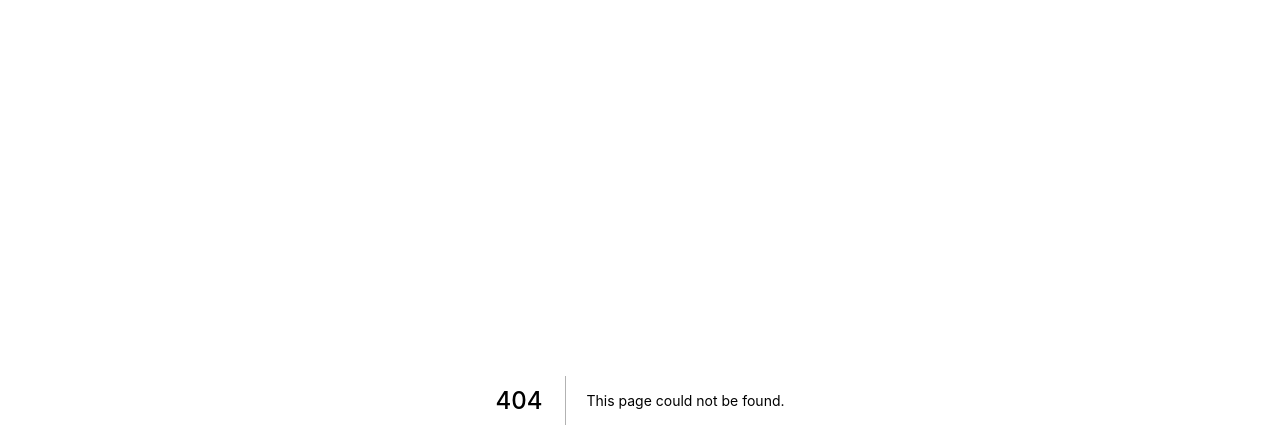
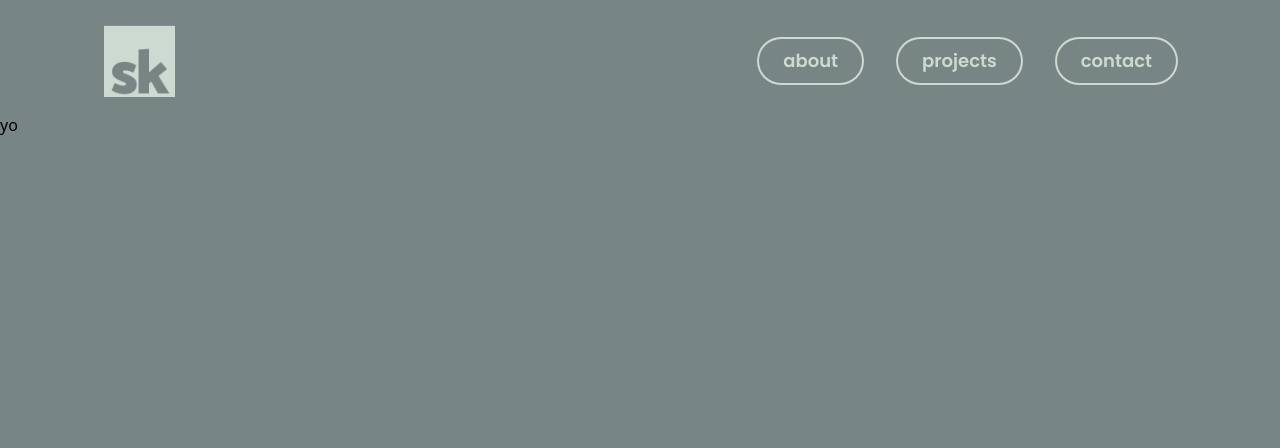
Before and after one commit to starbvuks/portfolio, a Next.js app: page /contact in a window 1280 px wide. Before the commit this address had no page. Shown: the top 448 px of the page. Built offline with nearby package versions, Linux system fonts and the light colour scheme.

Commit message:
pre firebase contact

```diff
--- /dev/null
+++ b/components/Navbar/NavbarContact.jsx
@@ -0,0 +1,39 @@
+import React from "react";
+import Link from "next/link";
+import { useRouter } from "next/router";
+
+const Navbar = () => {
+  const router = useRouter();
+  const btns = [{ name: "about" }, { name: "projects" }, { name: "contact" }];
+
+  const handleClick = (e) => {
+    return router.push(`/${e}`);
+  };
+
+  return (
+    <div class="p-4 px-6 pt-6 md:mx-20 flex items-center justify-between">
+      <Link href="/" passHref={true}>
+        <a>
+          <img
+            src="/sk-logo-contact.png"
+            alt="logo"
+            class="pr-3 w-7/12 md:w-11/12"
+          />
+        </a>
+      </Link>
+      <div class="flex gap-3 sm:gap-4 md:gap-9 font-poppins text-sm sm:text-md md:text-lg text-contactLight">
+        {btns.map((data, index) => (
+          <button
+            key={index}
+            onClick={() => handleClick(`${data.name}`)}
+            class="px-2 sm:px-6 py-2 ring-2 font-semibold ring-contactLight rounded-full"
+          >
+            {data.name}
+          </button>
+        ))}
+      </div>
+    </div>
+  );
+};
+
+export default Navbar;
--- /dev/null
+++ b/pages/contact.js
@@ -0,0 +1,13 @@
+import React from "react";
+import Navbar from "../components/Navbar/NavbarContact";
+
+const contact = () => {
+  return (
+    <div class="h-screen bg-contactBack">
+      <Navbar />
+      <span>yo</span>
+    </div>
+  );
+};
+
+export default contact;
--- a/tailwind.config.js
+++ b/tailwind.config.js
@@ -12,6 +12,7 @@ module.exports = {
         aboutTurq: "#4EBFAB",
         portfGreen: "#657849",
         portfLightGreen: "#BAB78C",
+        contactBack: "#788585",
       }),
       textColor: {
         mainRed: "#AB3B61",
@@ -24,6 +25,7 @@ module.exports = {
         portfLight: "#F3EFE3",
         portfDark: "#54543A",
         portfBtnLight: "#B1B495",
+        contactLight: "#CCDAD1",
       },
       stroke: {
         current: "currentColor",
@@ -41,6 +43,7 @@ module.exports = {
         mainRed: "#AB3B61",
         aboutLight: "#E8F0FF",
         portfBtnLight: "#B1B495",
+        contactLight: "#CCDAD1",
       },
       fill: {
         backLight: "#EDE2DC",
```
Also changed, not shown: pages/about.js (renamed from pages/about.jsx), pages/projects.js (renamed from pages/projects.jsx), public/sk-logo-contact.png (added).
